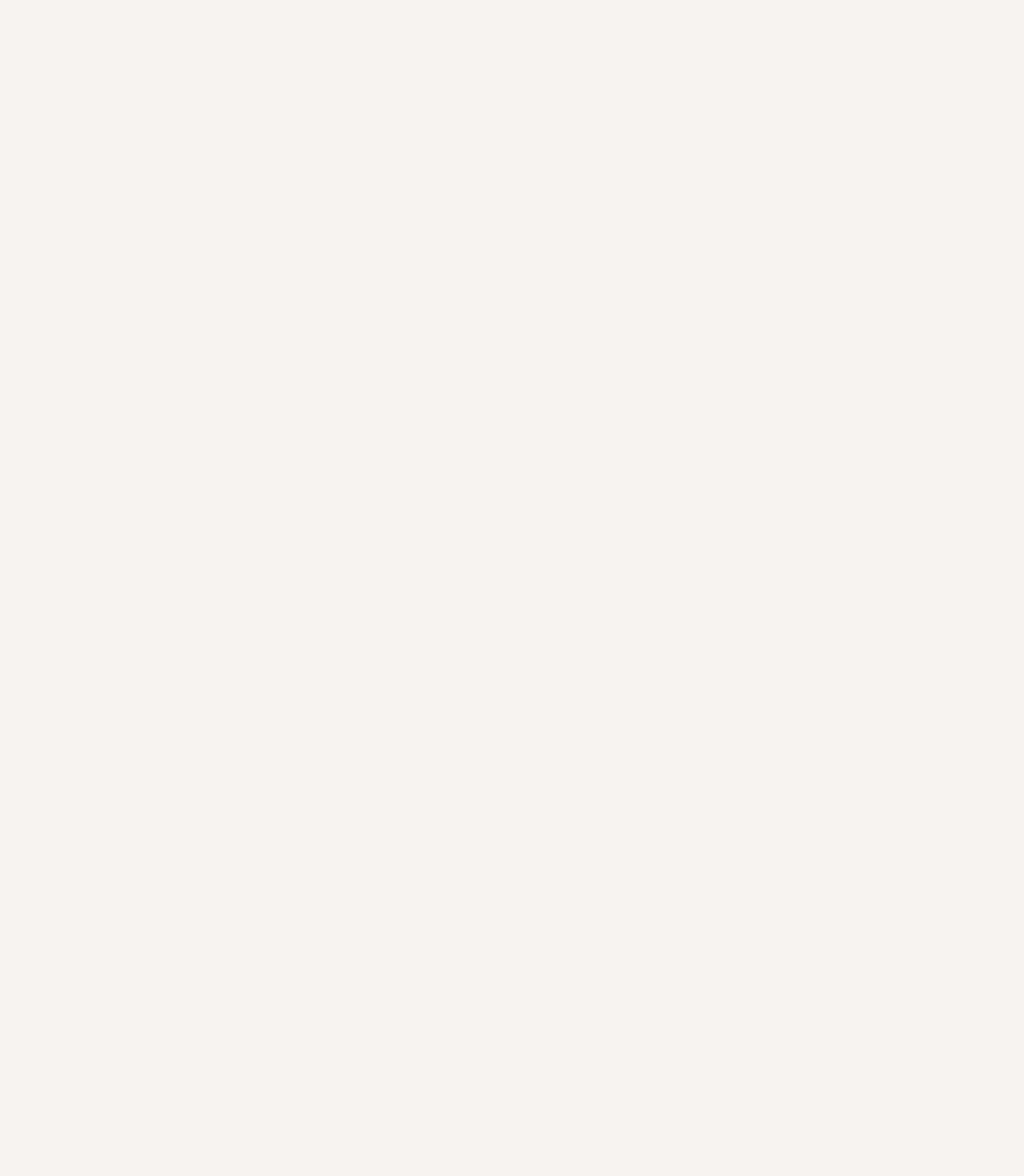
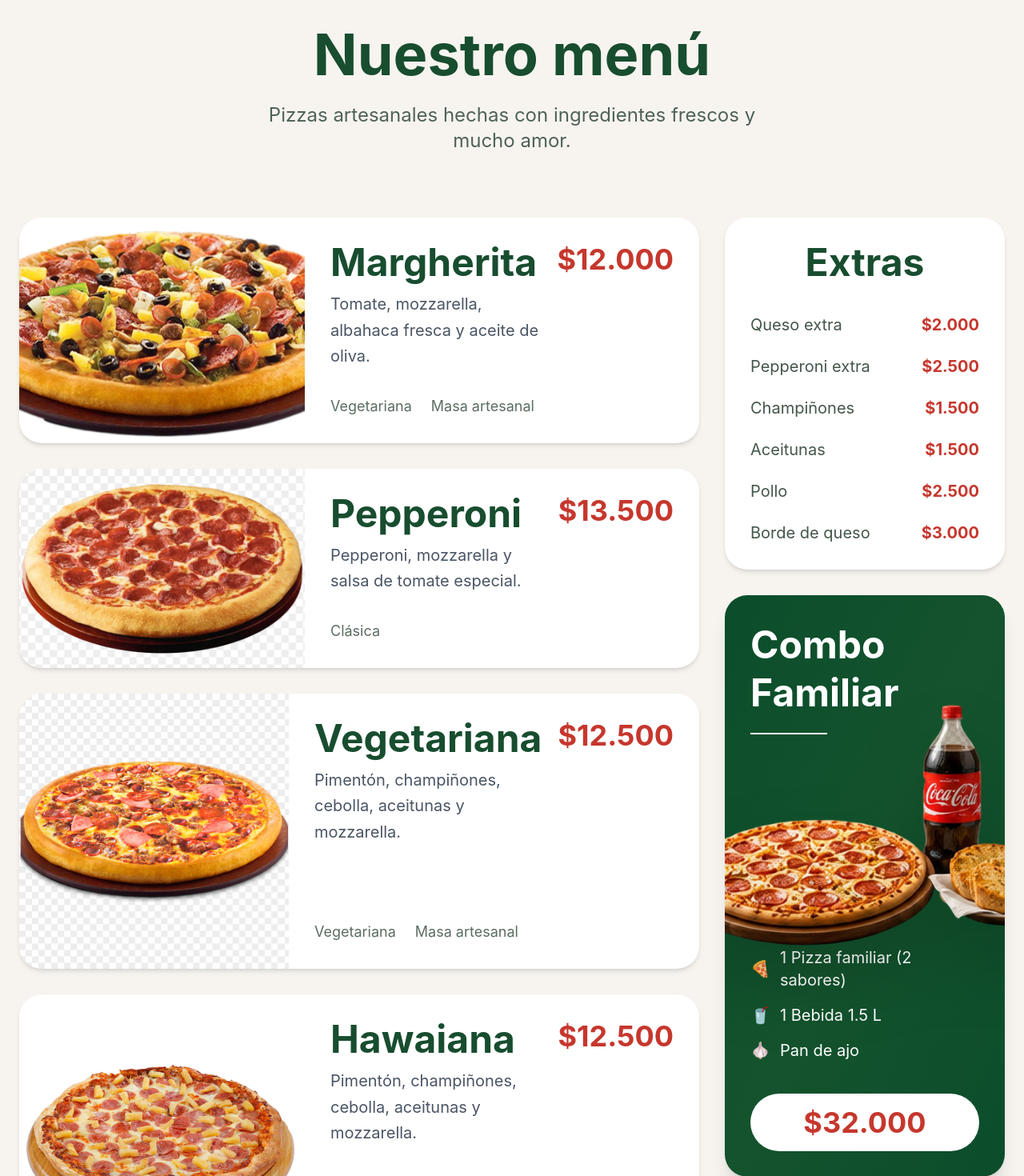
Before and after one commit to Xhan88/pizzeria-bel-ana, a React (Vite) app: page /menu in a window 1280 px wide. Shown: the part 160-1630 px from the top of the page at 80% size. Before the commit the page ends 800 px from the top, so only its background shows below. Built offline with nearby package versions, Linux system fonts and the light colour scheme.

Commit message:
feature-menu

```diff
--- a/index.html
+++ b/index.html
@@ -2,7 +2,7 @@
 <html lang="en">
   <head>
     <meta charset="UTF-8" />
-    <link rel="icon" type="image/svg+xml" href="/favicon.svg" />
+    <link rel="icon" type="image/svg+xml" href="/bel-ana-logo.png" />
     <meta name="viewport" content="width=device-width, initial-scale=1.0" />
     <title>pizzeria-bel-ana</title>
   </head>
--- a/package.json
+++ b/package.json
@@ -14,6 +14,7 @@
     "lucide-react": "^1.14.0",
     "react": "^19.2.5",
     "react-dom": "^19.2.5",
+    "react-icons": "^5.6.0",
     "react-router-dom": "^7.15.0"
   },
   "devDependencies": {
--- a/src/App.tsx
+++ b/src/App.tsx
@@ -1,4 +1,4 @@
-// import { Footer } from "./components/layouts/Footer";
+import { Footer } from "./components/layouts/Footer";
 import { Navbar } from "./components/layouts/Navbar";
 import { AppRouter } from "./routes/AppRouter";
 
@@ -7,7 +7,7 @@ function App() {
     <>
       <Navbar />
       <AppRouter />
-      {/* <Footer /> */}
+      <Footer />
     </>
   );
 }
--- a/src/components/layouts/Footer.tsx
+++ b/src/components/layouts/Footer.tsx
@@ -1,10 +1,13 @@
 import {
-    InstagramIcon,
-    FacebookIcon,
     MessageCircle,
     MapPin,
     Phone,
   } from "lucide-react";
+
+  import {
+    FaInstagram,
+    FaFacebookF,
+  } from "react-icons/fa";
 
   import { Link } from "react-router-dom";
 
@@ -20,12 +23,12 @@ import {
     return (
       <footer className="w-full bg-[#f7f4ef] pt-16">
 
-        {/* TOP */}
+
         <div className="max-w-7xl mx-auto px-6">
 
           <div className="grid grid-cols-1 md:grid-cols-2 lg:grid-cols-5 gap-10 items-start pb-14">
 
-            {/* BRAND */}
+
             <div>
               <h3 className="text-3xl font-bold text-[#184d2f]">
                 BelAna Pizzería
@@ -37,21 +40,21 @@ import {
                 y mucho amor.
               </p>
 
-              {/* SOCIALS */}
+
               <div className="flex items-center gap-4 mt-6">
 
 <a
   href="#"
   className="w-10 h-10 rounded-full bg-[#14532d] flex items-center justify-center text-white hover:scale-110 transition"
 >
-  <InstagramIcon size={20} />
+<FaInstagram size={18} />
 </a>
 
 <a
   href="#"
   className="w-10 h-10 rounded-full bg-[#14532d] flex items-center justify-center text-white hover:scale-110 transition"
 >
-  <FacebookIcon size={20} />
+<FaFacebookF size={18} />
 </a>
 
 <a
@@ -64,7 +67,7 @@ import {
 </div>
             </div>
 
-            {/* LINKS */}
+
             <div className="lg:border-l lg:border-r border-gray-300 lg:px-10">
               <h4 className="text-2xl font-semibold text-[#184d2f] mb-5">
                 Enlaces
@@ -84,7 +87,7 @@ import {
               </ul>
             </div>
 
-            {/* HORARIO */}
+
             <div>
               <h4 className="text-2xl font-semibold text-[#184d2f] mb-5">
                 Horario
@@ -96,7 +99,7 @@ import {
               </div>
             </div>
 
-            {/* CONTACT */}
+
             <div className="lg:border-l border-gray-300 lg:pl-10">
               <h4 className="text-2xl font-semibold text-[#184d2f] mb-5">
                 Contáctanos
@@ -129,7 +132,7 @@ import {
               </div>
             </div>
 
-            {/* LOGO */}
+
             <div className="flex justify-center lg:justify-end">
               <img
                 src="/bel-ana-logo.png"
@@ -141,10 +144,10 @@ import {
           </div>
         </div>
 
-        {/* BOTTOM */}
+
         <div className="bg-gradient-to-r from-[#0d4b2d] via-[#14532d] to-[#0d4b2d] py-5 text-center">
           <p className="text-white text-base">
-            © 2024 BelAna Pizzería. Todos los derechos reservados.
+            © 2026 BelAna Pizzería. Todos los derechos reservados.
           </p>
         </div>
 
--- /dev/null
+++ b/src/components/menu/ComboCard.tsx
@@ -0,0 +1,72 @@
+export const ComboCard = () => {
+    return (
+      <div className="mt-8 rounded-[28px] overflow-hidden relative min-h-[500px] shadow-xl">
+
+        {/* BG */}
+        <div className="absolute inset-0 bg-gradient-to-br from-[#0b4d2c] via-[#14532d] to-[#0b4d2c]" />
+
+        {/* CONTENT */}
+        <div className="relative z-10 p-8 h-full flex flex-col justify-between">
+
+          {/* TOP */}
+          <div>
+
+            <h3 className="text-white text-5xl font-bold leading-tight">
+              Combo
+              <br />
+              Familiar
+            </h3>
+
+            <div className="w-24 h-[2px] bg-white mt-5" />
+
+          </div>
+
+          {/* IMAGE */}
+          <div className="relative flex justify-center mt-6">
+
+            <img
+              src="/combo.png"
+              alt="Combo Pizza"
+              className="w-[280px] scale-180 object-contain drop-shadow-2xl"
+            />
+
+
+          </div>
+
+          {/* FEATURES */}
+          <div className="space-y-4 mt-8 text-white text-xl">
+
+            <div className="flex items-center gap-3">
+              <span>🍕</span>
+              <p>1 Pizza familiar (2 sabores)</p>
+            </div>
+
+            <div className="flex items-center gap-3">
+              <span>🥤</span>
+              <p>1 Bebida 1.5 L</p>
+            </div>
+
+            <div className="flex items-center gap-3">
+              <span>🧄</span>
+              <p>Pan de ajo</p>
+            </div>
+
+          </div>
+
+          {/* PRICE */}
+          <div className="mt-10">
+
+            <div className="bg-white rounded-full py-4 text-center">
+
+              <span className="text-[#c6372d] text-4xl font-bold">
+                $32.000
+              </span>
+
+            </div>
+
+          </div>
+
+        </div>
+      </div>
+    );
+  };
--- /dev/null
+++ b/src/components/menu/ExtrasCard.tsx
@@ -0,0 +1,39 @@
+const extras = [
+    { name: "Queso extra", price: "$2.000" },
+    { name: "Pepperoni extra", price: "$2.500" },
+    { name: "Champiñones", price: "$1.500" },
+    { name: "Aceitunas", price: "$1.500" },
+    { name: "Pollo", price: "$2.500" },
+    { name: "Borde de queso", price: "$3.000" },
+  ];
+
+  export const ExtrasCard = () => {
+    return (
+      <div className="bg-white rounded-[28px] p-8 shadow-md">
+
+        <h3 className="text-5xl font-bold text-[#184d2f] text-center">
+          Extras
+        </h3>
+
+        <div className="space-y-6 mt-10">
+
+          {extras.map((extra, index) => (
+            <div
+              key={index}
+              className="flex items-center justify-between text-xl"
+            >
+              <span className="text-[#44564a]">
+                {extra.name}
+              </span>
+
+              <span className="text-[#c6372d] font-bold">
+                {extra.price}
+              </span>
+            </div>
+          ))}
+
+        </div>
+
+      </div>
+    );
+  };
--- /dev/null
+++ b/src/components/menu/MenuCard.tsx
@@ -0,0 +1,66 @@
+type MenuCardProps = {
+    image: string;
+    title: string;
+    description: string;
+    price: string;
+    tags?: string[];
+  };
+
+  export const MenuCard = ({
+    image,
+    title,
+    description,
+    price,
+    tags,
+  }: MenuCardProps) => {
+    return (
+      <div className="bg-white rounded-[28px] shadow-md overflow-hidden flex flex-col lg:flex-row">
+
+        {/* IMAGE */}
+        <div className="lg:w-[42%]">
+          <img
+            src={image}
+            alt={title}
+            className="w-full h-full object-cover"
+          />
+        </div>
+
+        {/* CONTENT */}
+        <div className="flex-1 p-8 flex flex-col justify-between">
+
+          <div className="flex items-start justify-between gap-5">
+
+            <div>
+              <h3 className="text-5xl font-bold text-[#184d2f]">
+                {title}
+              </h3>
+
+              <p className="text-gray-600 text-xl mt-3 leading-relaxed max-w-xl">
+                {description}
+              </p>
+            </div>
+
+            <span className="text-[#c6372d] text-4xl font-bold whitespace-nowrap">
+              {price}
+            </span>
+
+          </div>
+
+          {/* TAGS */}
+          <div className="flex gap-6 mt-8 flex-wrap">
+
+            {tags?.map((tag, index) => (
+              <span
+                key={index}
+                className="text-[#5b6d61] text-lg"
+              >
+                {tag}
+              </span>
+            ))}
+
+          </div>
+
+        </div>
+      </div>
+    );
+  };
--- /dev/null
+++ b/src/components/menu/MenuSection.tsx
@@ -0,0 +1,75 @@
+import { MenuCard } from "./MenuCard";
+import { ExtrasCard } from "./ExtrasCard";
+import { ComboCard } from "./ComboCard";
+
+export const MenuSection = () => {
+  return (
+    <section className="py-28 bg-[#f7f4ef]">
+
+      <div className="max-w-7xl mx-auto px-6">
+
+        {/* TITLE */}
+        <div className="text-center">
+
+          <h2 className="text-7xl font-bold text-[#184d2f]">
+            Nuestro menú
+          </h2>
+
+          <p className="text-[#4f6257] text-2xl mt-6 max-w-2xl mx-auto">
+            Pizzas artesanales hechas con ingredientes
+            frescos y mucho amor.
+          </p>
+
+        </div>
+
+        {/* CONTENT */}
+        <div className="grid grid-cols-1 lg:grid-cols-[1fr_350px] gap-8 mt-20">
+
+          {/* LEFT */}
+          <div className="space-y-8">
+
+            <MenuCard
+              image="./pizzas/margherita.png"
+              title="Margherita"
+              description="Tomate, mozzarella, albahaca fresca y aceite de oliva."
+              price="$12.000"
+              tags={["Vegetariana", "Masa artesanal"]}
+            />
+
+            <MenuCard
+              image="/pizzas/pepperoni.png"
+              title="Pepperoni"
+              description="Pepperoni, mozzarella y salsa de tomate especial."
+              price="$13.500"
+              tags={["Clásica"]}
+            />
+
+            <MenuCard
+              image="/pizzas/bbq-chicken.png"
+              title="Vegetariana"
+              description="Pimentón, champiñones, cebolla, aceitunas y mozzarella."
+              price="$12.500"
+              tags={["Vegetariana", "Masa artesanal"]}
+            />
+            <MenuCard
+              image="/pizzas/vegetariana.png"
+              title="Hawaiana"
+              description="Pimentón, champiñones, cebolla, aceitunas y mozzarella."
+              price="$12.500"
+              tags={["Vegetariana", "Masa artesanal"]}
+            />
+
+          </div>
+
+          {/* RIGHT */}
+          <div>
+  <ExtrasCard />
+  <ComboCard />
+</div>
+
+        </div>
+
+      </div>
+    </section>
+  );
+};
--- a/src/pages/Home.tsx
+++ b/src/pages/Home.tsx
@@ -2,6 +2,7 @@ import { AboutSection } from "../components/layouts/AboutSection";
 import { FavoritePizzas } from "../components/layouts/FavoritePizzas";
 import { Features } from "../components/layouts/Features";
 import { Hero } from "../components/layouts/Hero";
+
 
 export const Home = () => {
   return (
@@ -10,6 +11,7 @@ export const Home = () => {
       <Features />
       <FavoritePizzas />
       <AboutSection />
+
     </>
   );
 };
--- a/src/pages/Menu.tsx
+++ b/src/pages/Menu.tsx
@@ -1,7 +1,9 @@
+import { MenuSection } from "../components/menu/MenuSection";
+
 export const Menu = () => {
     return (
       <div>
-        Menu
+        <MenuSection />
       </div>
     );
   };
```
Also changed, not shown: public/combo.png (added), src/components/menu/RestrictionCard.tsx (added), 1 other file (tests, documents, lock files or other folders).
